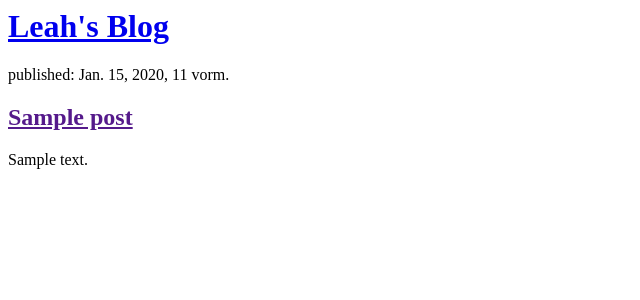
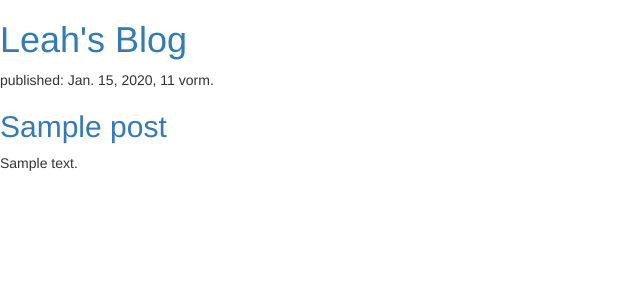
Before and after one commit to leahre/my-first-blog, a Django app: template blog/templates/blog/post_list.html in a window 1280 px wide. Shown: the top 300 px of the page, without its empty margins (0-640 px from the left). Run offline with Django 3.2, Linux system fonts and the light colour scheme; the template is opened without the code that fills it: values that come from a table or form of the project are taken from there, others are empty; tables that the repository leaves empty hold one stand-in row (values such as "Sample post"); some libraries are stand-ins or nearby versions.

Commit message:
CSS added (11.05.19)

```diff
--- /dev/null
+++ b/blog/static/css/blog.css
@@ -0,0 +1,4 @@
+h1 a, h2 a {
+    color: #D600FF;
+}
+<a href="https://en.wikipedia.org/wiki/Django" class="external_link" id="link_to_wiki_page">
--- a/blog/templates/blog/post_list.html
+++ b/blog/templates/blog/post_list.html
@@ -1,6 +1,10 @@
+{% load static %}
 <html>
     <head>
       <title>Leah's blog</title>
+      <link rel="stylesheet" href="//maxcdn.bootstrapcdn.com/bootstrap/3.2.0/css/bootstrap.min.css">
+      <link rel="stylesheet" href="//maxcdn.bootstrapcdn.com/bootstrap/3.2.0/css/bootstrap-theme.min.css>
+      <link rel="stylesheet" href="{% static 'css/blog.css' %}">
     </head>
     <body>
 <div>
```
